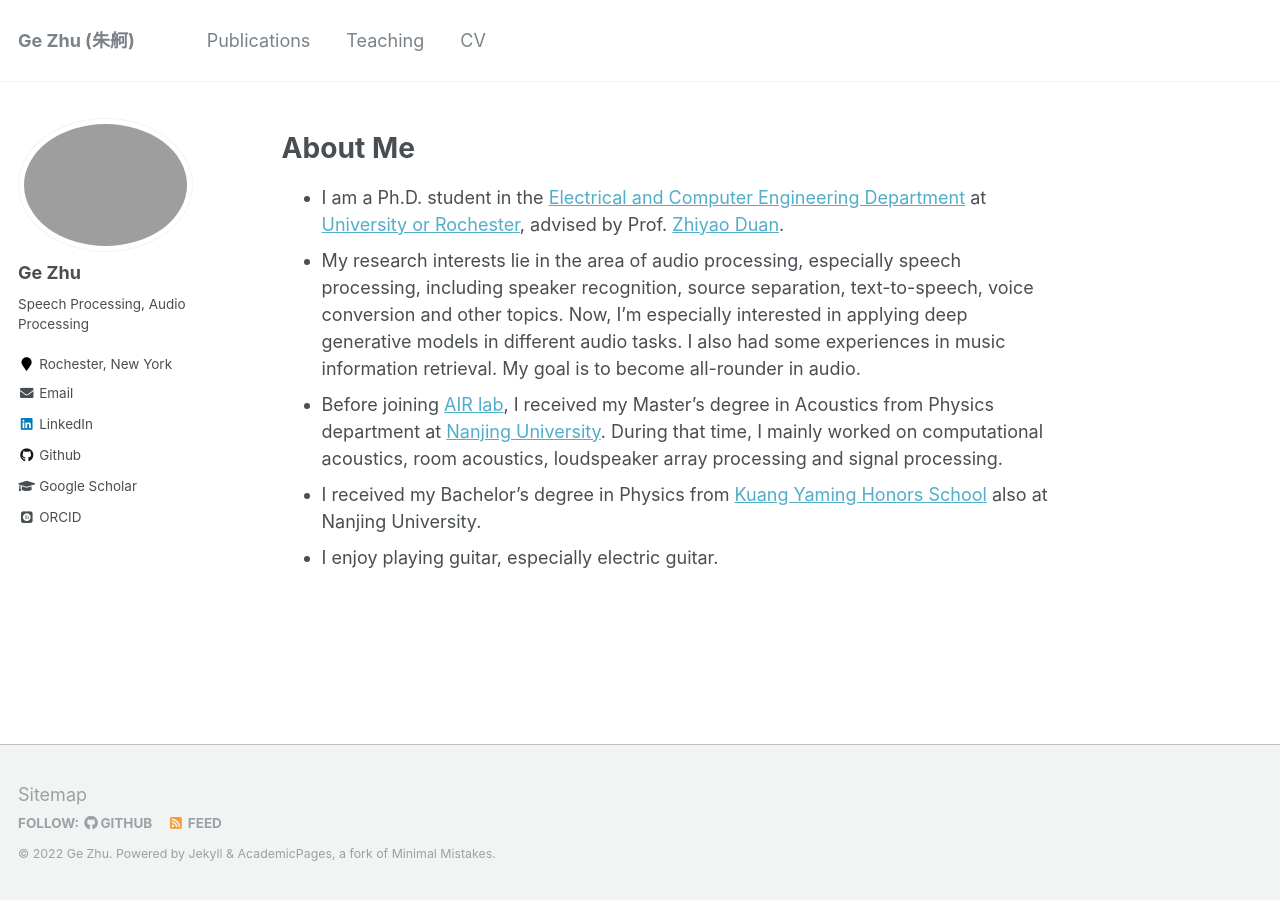
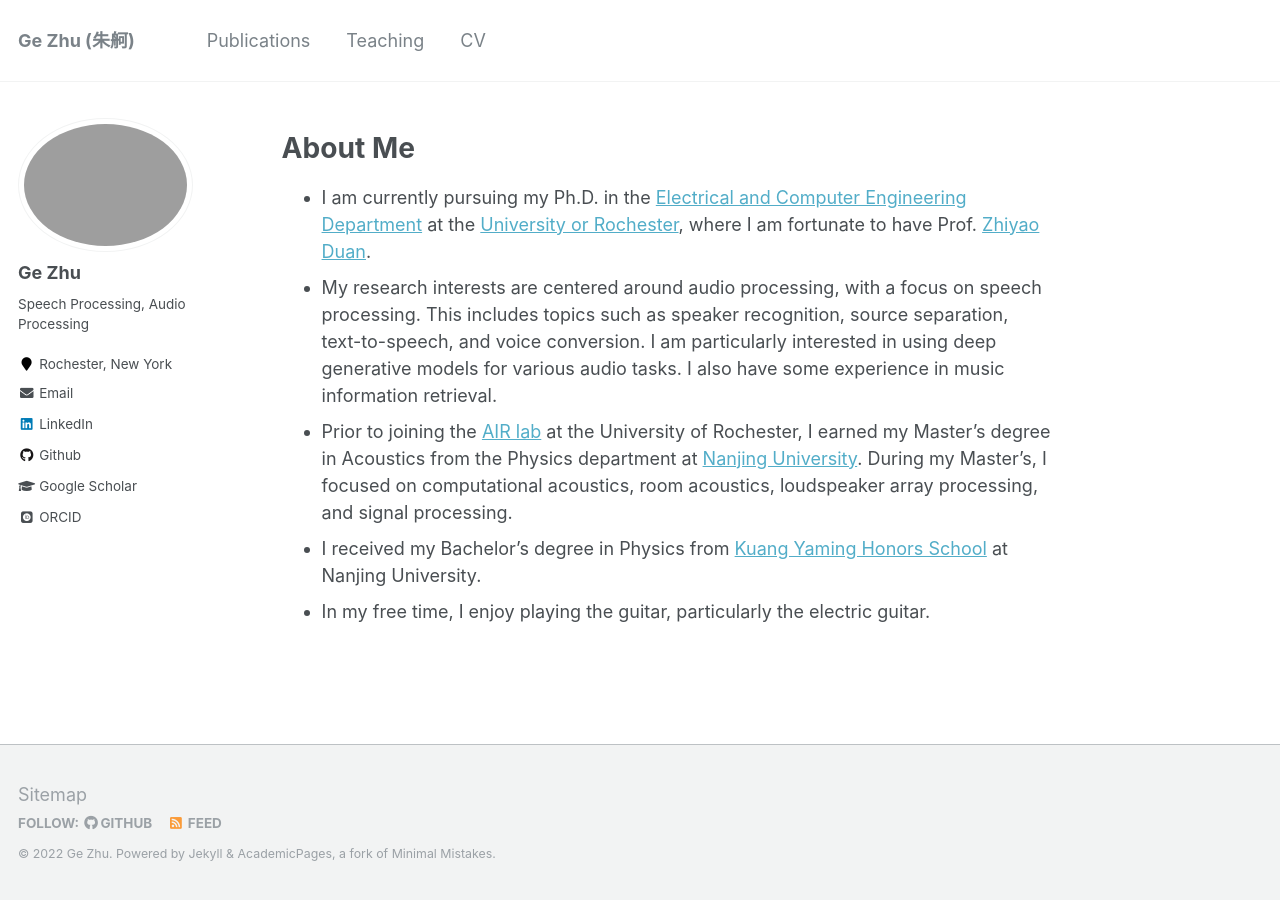
Before and after one commit to gzhu06/gzhu06.github.io, a Jekyll site: the page built from _pages/about.md, in a window 1280 px wide. Built offline with Jekyll 4.4.1, drawn with Linux system fonts in a browser that asks for light colours; some web fonts are replaced.

Commit message:
improve about.md with chatgpt

```diff
--- a/_pages/about.md
+++ b/_pages/about.md
@@ -9,8 +9,8 @@ redirect_from:
 ---
 
 # About Me
-* I am a Ph.D. student in the [Electrical and Computer Engineering Department](http://www.hajim.rochester.edu/ece/) at [University or Rochester](https://rochester.edu/), advised by Prof. [Zhiyao Duan](http://www2.ece.rochester.edu/~zduan/).
-* My research interests lie in the area of audio processing, especially speech processing, including speaker recognition, source separation, text-to-speech, voice conversion and other topics. Now, I'm especially interested in applying deep generative models in different audio tasks. I also had some experiences in music information retrieval. My goal is to become all-rounder in audio.
-* Before joining [AIR lab](http://www2.ece.rochester.edu/projects/air/index.html), I received my Master's degree in Acoustics from Physics department at [Nanjing University](https://www.nju.edu.cn/en/main.psp). During that time, I mainly worked on computational acoustics, room acoustics, loudspeaker array processing and signal processing.
-* I received my Bachelor’s degree in Physics from [Kuang Yaming Honors School](https://dii.nju.edu.cn/kym_en/) also at Nanjing University.
-* I enjoy playing guitar, especially electric guitar.
+* I am currently pursuing my Ph.D. in the [Electrical and Computer Engineering Department](http://www.hajim.rochester.edu/ece/) at the [University or Rochester](https://rochester.edu/), where I am fortunate to have Prof. [Zhiyao Duan](http://www2.ece.rochester.edu/~zduan/).
+* My research interests are centered around audio processing, with a focus on speech processing. This includes topics such as speaker recognition, source separation, text-to-speech, and voice conversion. I am particularly interested in using deep generative models for various audio tasks. I also have some experience in music information retrieval.
+* Prior to joining the [AIR lab](http://www2.ece.rochester.edu/projects/air/index.html) at the University of Rochester, I earned my Master's degree in Acoustics from the Physics department at [Nanjing University](https://www.nju.edu.cn/en/main.psp). During my Master's, I focused on computational acoustics, room acoustics, loudspeaker array processing, and signal processing.
+* I received my Bachelor's degree in Physics from [Kuang Yaming Honors School](https://dii.nju.edu.cn/kym_en/) at Nanjing University.
+* In my free time, I enjoy playing the guitar, particularly the electric guitar.
```
